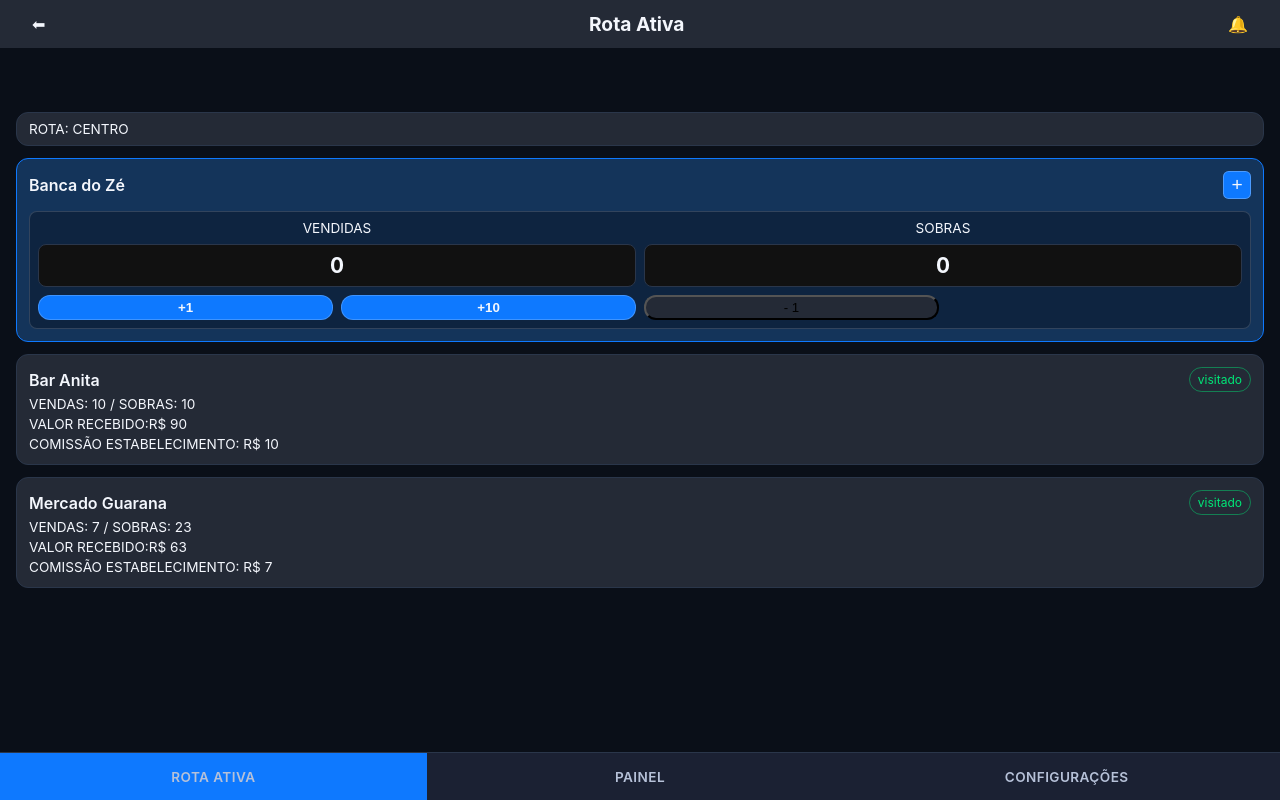
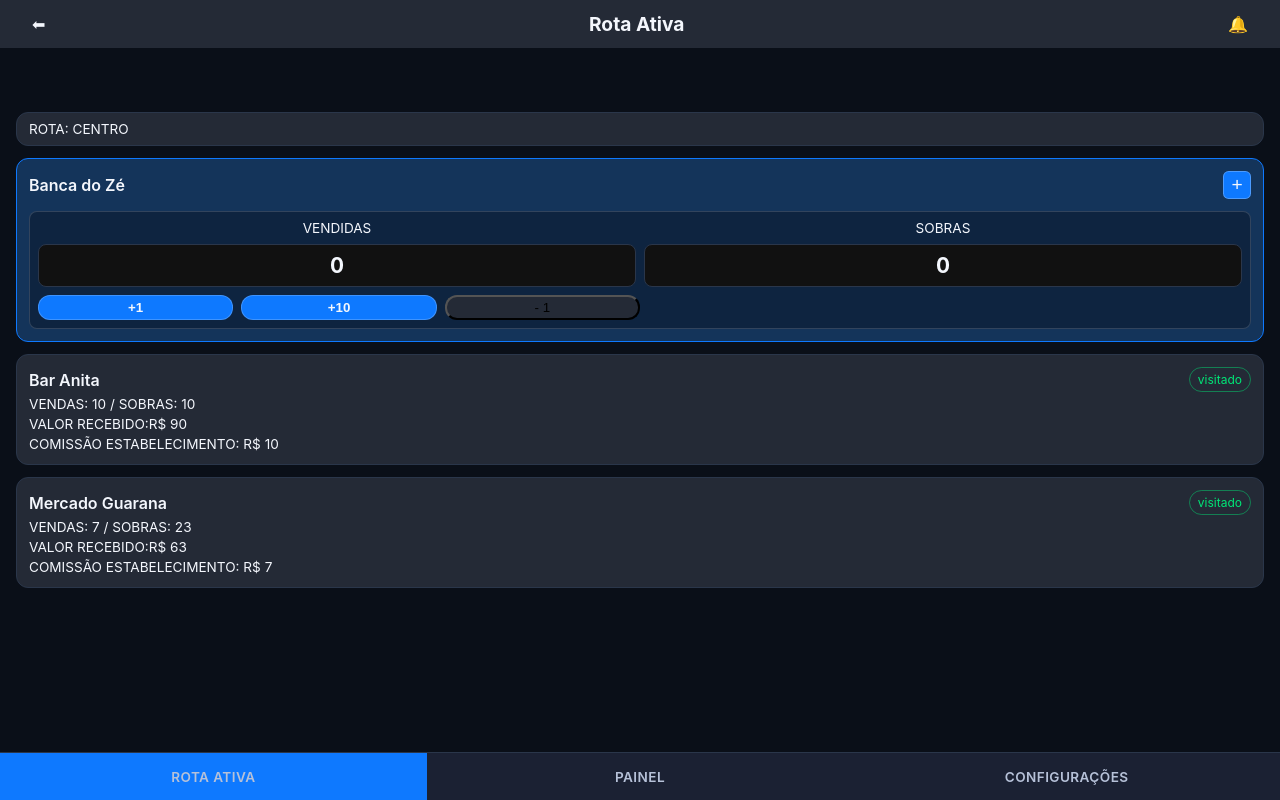
Before and after one commit to AlysoonFelipeeDev/gestor-de-certificados, a Next.js app: page /rota in a window 1280 px wide. Built offline with nearby package versions, Linux system fonts and the light colour scheme.

Commit message:
feat: ajeita estilização de card

```diff
--- a/src/components/card/index.module.scss
+++ b/src/components/card/index.module.scss
@@ -88,7 +88,8 @@
     }
 
     &__actions {
-        @include grid(4, $gap: space(2xs));
+        @include grid(3, $gap: space(2xs));
+        width: 50%;
     }
 
     &__button {
```
